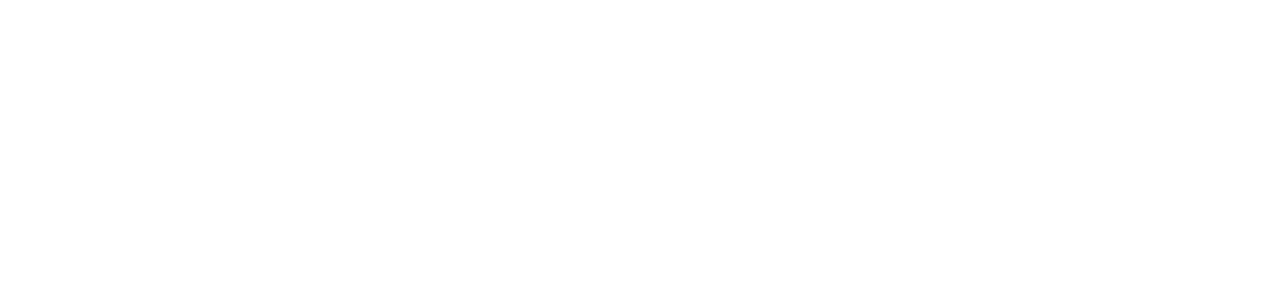
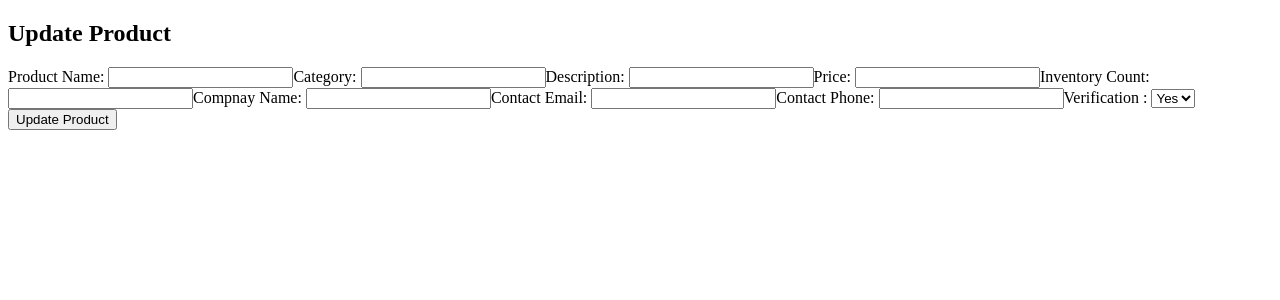
Before and after one commit to Anubhav675/webdev-w7-pp-wednesday-be, a React app in the folder frontend/: page /edit-product/1 in a window 1280 px wide. Before the commit this address had no page. Shown: the top 300 px of the page. Built offline with nearby package versions, Linux system fonts and the light colour scheme; no server answers; the HTML template or start-up script is replaced by a standard one.

Commit message:
feat: implement update product

```diff
--- a/frontend/src/App.jsx
+++ b/frontend/src/App.jsx
@@ -7,6 +7,8 @@
 // import NotFoundPage from "./pages/NotFoundPage";
 import Show from "./pages/show"
 import ProductPage from "./pages/ProductPage";
+import EditProductPage from "./pages/EditProductPage";
+
 
 const App = () => {
   return (
@@ -19,6 +21,7 @@
             <Route path="/add-product" element={<AddProductPage />} />
             <Route path="/show" element={<Show/>}/>
             <Route path="/products/:id" element={<ProductPage/>}/>
+            <Route path="/edit-product/:id" element={<EditProductPage/>}/>
             {/* <Route path="*" element={<NotFoundPage />} /> */}
           </Routes>
         </div>
--- a/frontend/src/pages/EditProductPage.jsx
+++ b/frontend/src/pages/EditProductPage.jsx
@@ -0,0 +1,158 @@
+
+import { useParams, useNavigate } from "react-router-dom";
+import { useState, useEffect } from "react";
+
+const EditProductPage = ({product}) => {
+    const { id } = useParams();
+    const navigate = useNavigate();
+    const [productName, setProductName] = useState ("");
+    const [category, setCategory] = useState ("");
+    const [description, setDescription] = useState("");
+    const [price, setPrice] = useState ("");
+    const [inventoryCount, setInventoryCount] = useState ("");
+    const [companyName, setCompanyName] = useState("");
+    const [contactEmail, setContactEmail ] = useState ("");
+    const [contactPhone, setContactPhone] = useState ("");
+    const [isVerified, setIsVerified] = useState ("true");
+
+    useEffect (() => {
+        const fetchBook = async () => {
+            try {
+                const response = await fetch (`/api/products/${id}`);
+                const data = await response.json();
+
+                setProductName(data.productName);
+                setCategory(data.category);
+                setDescription(data.description);
+                setPrice(data.price);
+                setInventoryCount(data.inventoryCount);
+                setCompanyName(data.supplier.name);
+                setContactEmail(data.supplier.contactEmail);
+                setContactPhone(data.supplier.contactPhone);
+                setIsVerified(data.supplier.isVerified ? "Yes" : "No");
+
+            } catch (error) {
+                console.error (error);
+
+            }
+        };
+        fetchBook();
+    }, [id]);
+
+    const updateProduct = async (product) => {
+        try {
+            const res = await fetch (`/api/products/${id}`, {
+                method : "PUT",
+                headers: {
+                    "Content-Type": "application/json",
+                },
+                body: JSON.stringify(product),
+            });
+
+            if (!res.ok) {
+                throw new Error ("Failed to update product");
+            }
+        } catch (error) {
+            console.error (error);
+            return false;
+        }
+        return true;
+    };
+
+    const submitForm = async (e) => {
+        e.preventDefault ();
+
+        const updatedProduct = {
+            productName,
+            category,
+            description,
+            price,
+            inventoryCount,
+            supplier: {
+                name: companyName,
+                contactEmail,
+                contactPhone,
+                isVerified: isVerified === "true",
+        },
+    };
+    await updateProduct(updatedProduct);
+    navigate (`/products/${id}`);
+};
+
+
+return (
+    <div>
+        <h2>Update Product</h2>
+        <form onSubmit = {submitForm}>
+                <label>Product Name: </label>
+                <input
+                    type = "text"
+                    value = {productName}
+                    onChange = {(e) => setProductName(e.target.value)}
+                    />
+
+                <label>Category: </label>
+                <input
+                    type = "text"
+                    value = {category}
+                    onChange = {(e) => setCategory(e.target.value)}
+                    />
+
+                <label>Description: </label>
+                <input
+                    type = "text"
+                    value = {description}
+                    onChange = {(e) => setDescription(e.target.value)}
+                    />
+
+                <label>Price: </label>
+                <input
+                    type = "text"
+                    value = {price}
+                    onChange = {(e) => setPrice(e.target.value)}
+                    />
+
+                <label>Inventory Count: </label>
+                <input
+                    type = "number"
+                    value = {inventoryCount}
+                    onChange = {(e) => setInventoryCount(e.target.value)}
+                    />
+
+                <label>Compnay Name: </label>
+                <input
+                    type = "text"
+                    value = {companyName}
+                    onChange = {(e) => setCompanyName(e.target.value)}
+                    />
+
+                <label>Contact Email: </label>
+                <input
+                    type = "email"
+                    value = {contactEmail}
+                    onChange = {(e) => setContactEmail(e.target.value)}
+                    />
+
+                <label>Contact Phone: </label>
+                <input
+                    type = "text"
+                    value = {contactPhone}
+                    onChange = {(e) => setContactPhone(e.target.value)}
+                    />
+
+                <label>Verification : </label>
+                <select value = {isVerified} onChange = {(e) => setIsVerified (e.target.value)}>
+                    <option value = "true">Yes</option>
+                    <option value = "false">No</option>
+
+                </select>
+
+                <button>Update Product</button>
+
+            </form>
+
+    </div>
+)
+}
+
+export default EditProductPage;
--- a/frontend/src/pages/ProductPage.jsx
+++ b/frontend/src/pages/ProductPage.jsx
@@ -1,5 +1,6 @@
 import { useNavigate, useParams } from "react-router-dom";
 import { useState, useEffect } from "react";
+import EditProductPage from "./EditProductPage";
 
 const ProductPage = () => {
   const { id } = useParams();
@@ -73,6 +74,7 @@
           </p>
           <button onClick={handleGoHome}>Back</button>
           <button onClick={() => handleDelete(product._id)}>Delete</button>
+          <button onClick={() => navigate(`/edit-product/${product._id}`)}>Edit</button>
         </>
       )}
     </div>
```
